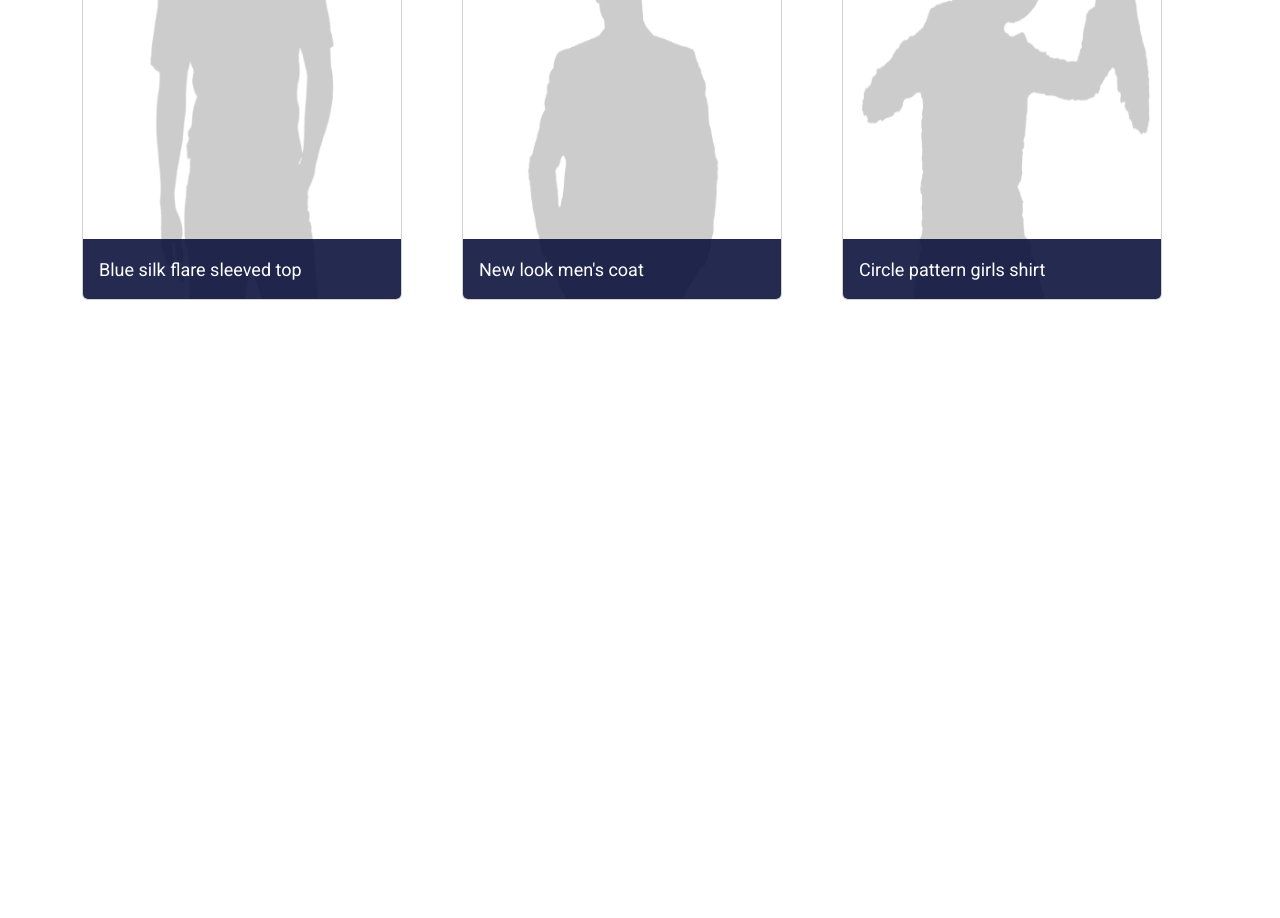
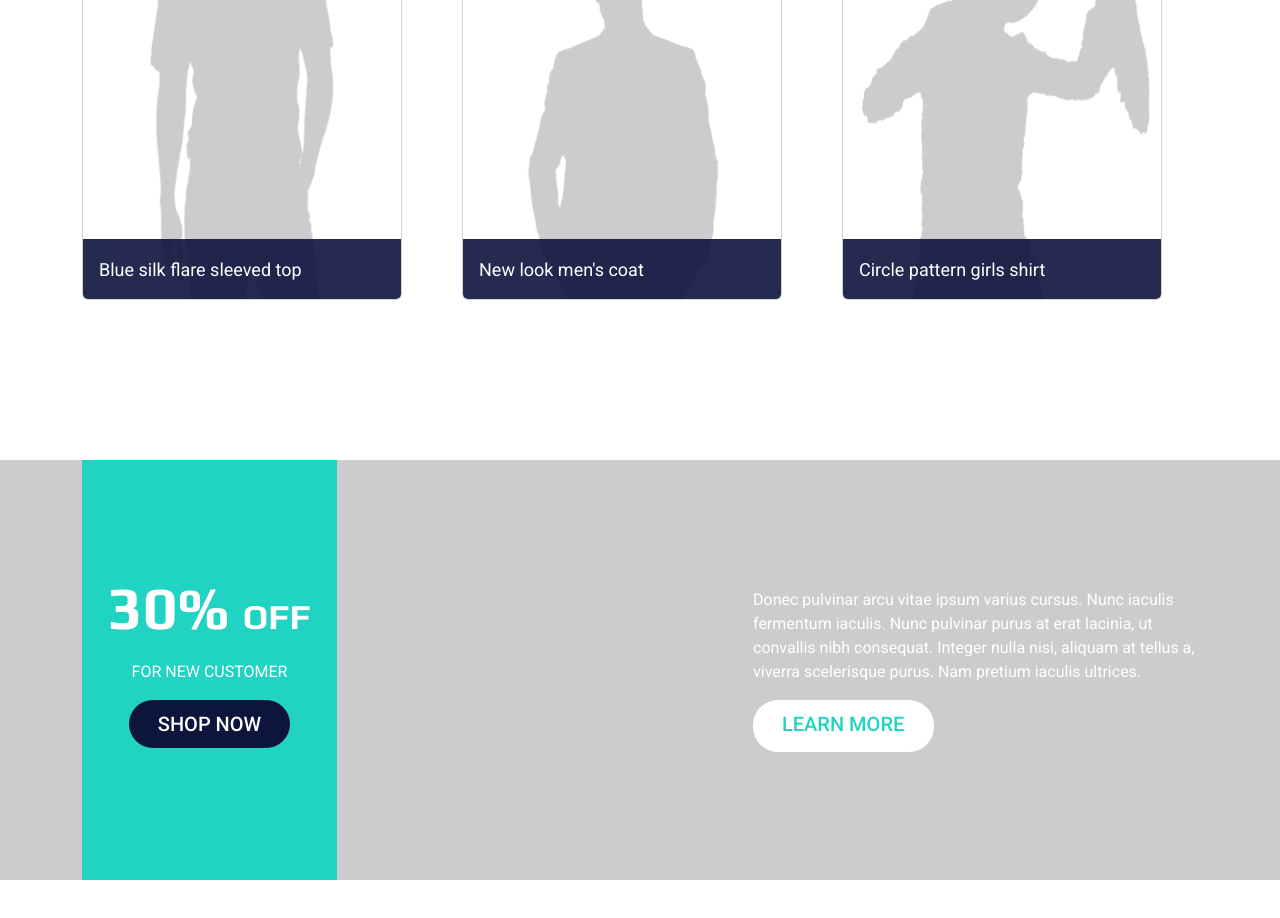
Before and after one commit to sanjinn/Assignment-HTML-CSS, a plain HTML site: page index.html in a window 1280 px wide. Shown: the part 2469-3387 px from the top of the page. Before the commit the page ends 2769 px from the top, so only its background shows below. Drawn offline with nearby package versions, Linux system fonts and the light colour scheme.

Commit message:
discount and learn more box done

```diff
--- a/css/style.css
+++ b/css/style.css
@@ -649,6 +649,69 @@ a {
                         color: var(--color-theme);
                     }
 
+/* discount and learn-more box */
+.customer-discount {
+    background-color: var(--color-gray-1);
+}
+
+    .customer-discount .container {
+        display: flex;
+        justify-content: space-between;
+        align-items: center;
+        text-align: center;
+        height: 420px;
+        margin-top: 10rem;
+    }
+
+        .customer-discount .discount-box {
+            padding-top: 7rem;
+        }
+        .customer-discount .discount-box p {
+            margin: 1rem 0 1rem 0;
+            color: var(--color-white);
+            font-family: var(--font-roboto);
+        }
+        .customer-discount .discount-box h1 {
+            color: var(--color-white);
+            font-size: 35px;
+            font-weight: var(--font-weight-bold);
+            font-family: var(--font-play);
+        }
+        .customer-discount .discount-box span {
+            font-size: 60px;
+            font-weight: var(--font-weight-bold);
+            font-family: var(--font-play);
+            color: var(--color-white);
+        }
+        .customer-discount .discount-box a {
+            background-color: var(--color-theme-dark);
+            color: var(--color-white);
+        }
+            .customer-discount .discount-box a:hover {
+                color: var(--color-theme);
+                background: var(--color-white);
+            }
+
+    .customer-discount .container .discount-box {
+        background-color: var(--color-theme);
+        width: 255px;
+        height: 100%;
+    }
+
+    .customer-discount .container .learnmore-box {
+        width: 445px;
+    }
+        .customer-discount .container .learnmore-box p {
+            color: var(--color-white);
+            text-align: start;
+        }
+
+            .customer-discount .container .learnmore-box a {
+                display: flex;
+                align-items: flex-start;
+                width: 181px;
+                height: 52px;
+            }
 
 .site-title {
     background-color: var(--color-theme-light-dark);
--- a/index.html
+++ b/index.html
@@ -306,5 +306,20 @@
         </div>
     </section>
 
+    <section class="customer-discount">
+        <div class="container">
+            <div class="discount-box">
+                <h1><span>30% </span>OFF</h1>
+                <p>FOR NEW CUSTOMER</p>
+                <a href="#" class="btn btn-lg btn-white">SHOP NOW</a>
+            </div>
+            <div class="learnmore-box">
+                <p>Donec pulvinar arcu vitae ipsum varius cursus. Nunc iaculis fermentum iaculis. Nunc pulvinar purus at erat lacinia, ut convallis nibh consequat. Integer nulla nisi, aliquam at tellus a, viverra scelerisque purus. Nam pretium iaculis ultrices.</p>
+                <a href="#" class="btn btn-lg btn-white">LEARN MORE</a>
+            </div>
+        </div>
+    </section>
+
+    <div style="height: 500px;"></div>
 </body>
 <html>
```
